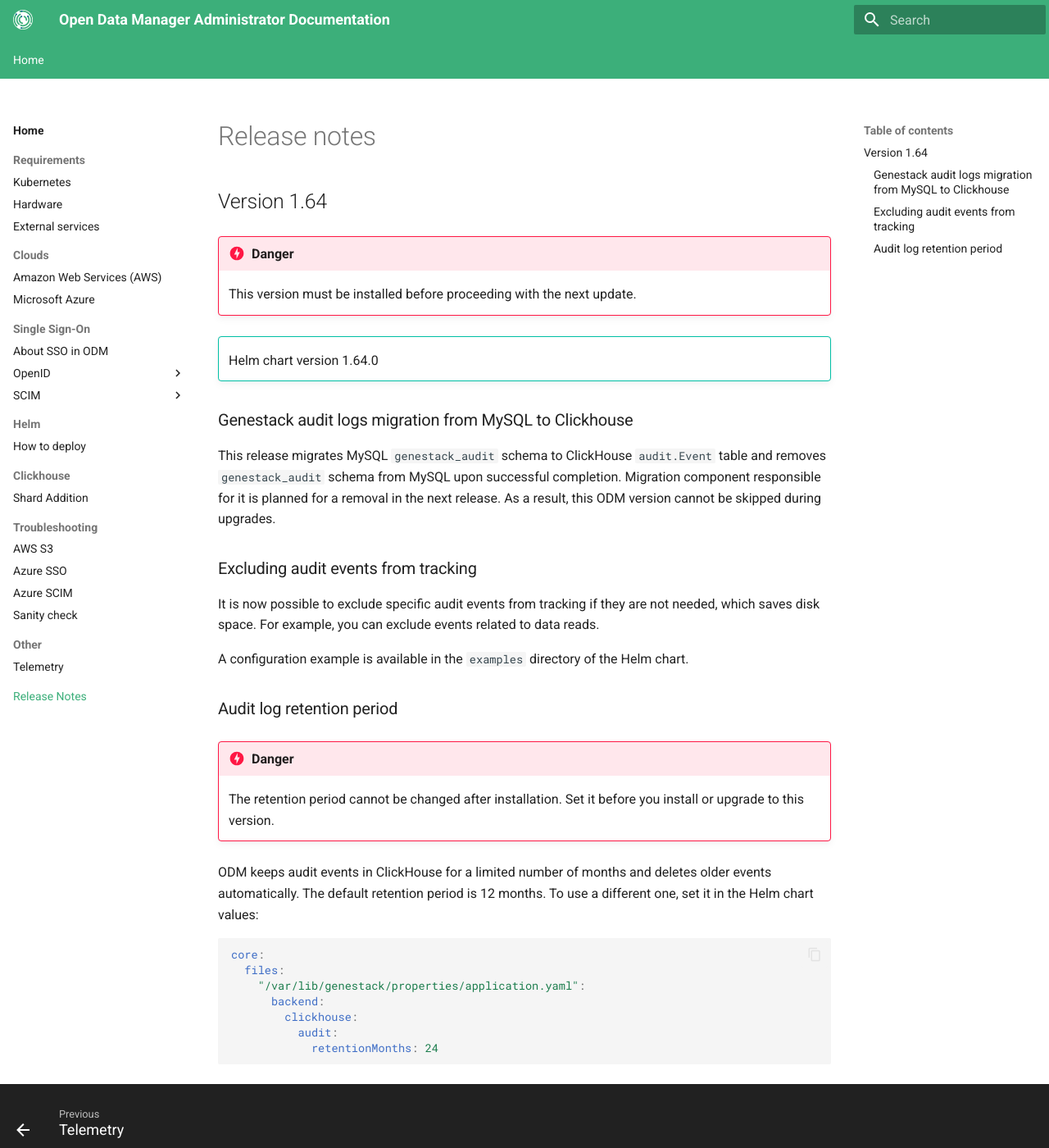
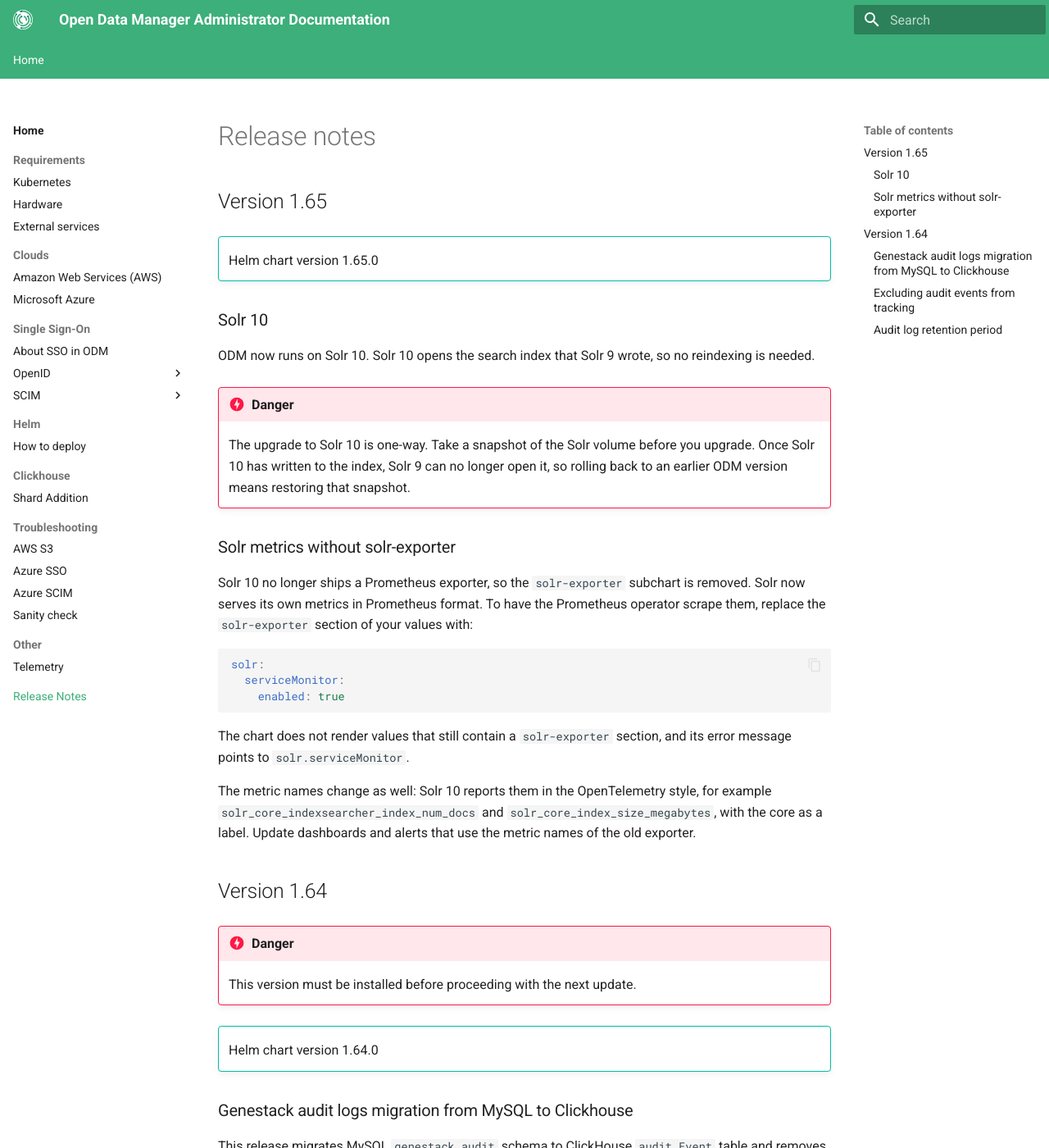
Before and after one commit to genestack/admin-docs, an MkDocs documentation site: the page built from docs/home/release-notes.md, in a window 1280 px wide and 1400 px high. Shown: the whole window at 82% size. Built offline with MkDocs 1.6.1 and Material for MkDocs 9.7.7, drawn with Linux system fonts in a browser that asks for light colours; the version menu is left out.

Commit message:
ODM-13259: Release notes for Solr 10 in 1.65 (#189)
ODM 1.65 moves to Solr 10. Admins need to know that the upgrade is
one-way (snapshot the Solr volume first), that the solr-exporter
subchart is gone in favour of solr.serviceMonitor, and that Solr's
metric names change.

Co-authored-by: Claude Opus 5.5 <noreply@anthropic.com>

````diff
--- a/docs/home/release-notes.md
+++ b/docs/home/release-notes.md
@@ -1,4 +1,38 @@
 # Release notes
+
+## Version 1.65
+
+!!! tip ""
+    Helm chart version 1.65.0
+
+### Solr 10
+
+ODM now runs on Solr 10. Solr 10 opens the search index that Solr 9 wrote, so no reindexing is needed.
+
+!!! danger
+
+    The upgrade to Solr 10 is one-way. Take a snapshot of the Solr volume before you upgrade. Once Solr 10 has
+    written to the index, Solr 9 can no longer open it, so rolling back to an earlier ODM version means restoring
+    that snapshot.
+
+### Solr metrics without solr-exporter
+
+Solr 10 no longer ships a Prometheus exporter, so the `solr-exporter` subchart is removed. Solr now serves its own
+metrics in Prometheus format. To have the Prometheus operator scrape them, replace the `solr-exporter` section of
+your values with:
+
+```yaml
+solr:
+  serviceMonitor:
+    enabled: true
+```
+
+The chart does not render values that still contain a `solr-exporter` section, and its error message points to
+`solr.serviceMonitor`.
+
+The metric names change as well: Solr 10 reports them in the OpenTelemetry style, for example
+`solr_core_indexsearcher_index_num_docs` and `solr_core_index_size_megabytes`, with the core as a label. Update
+dashboards and alerts that use the metric names of the old exporter.
 
 ## Version 1.64
 
````
